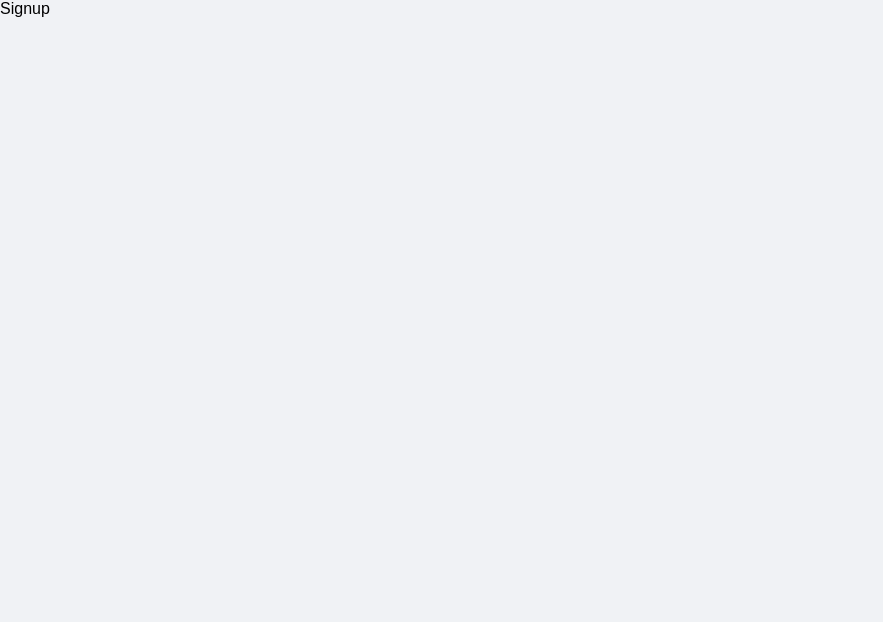
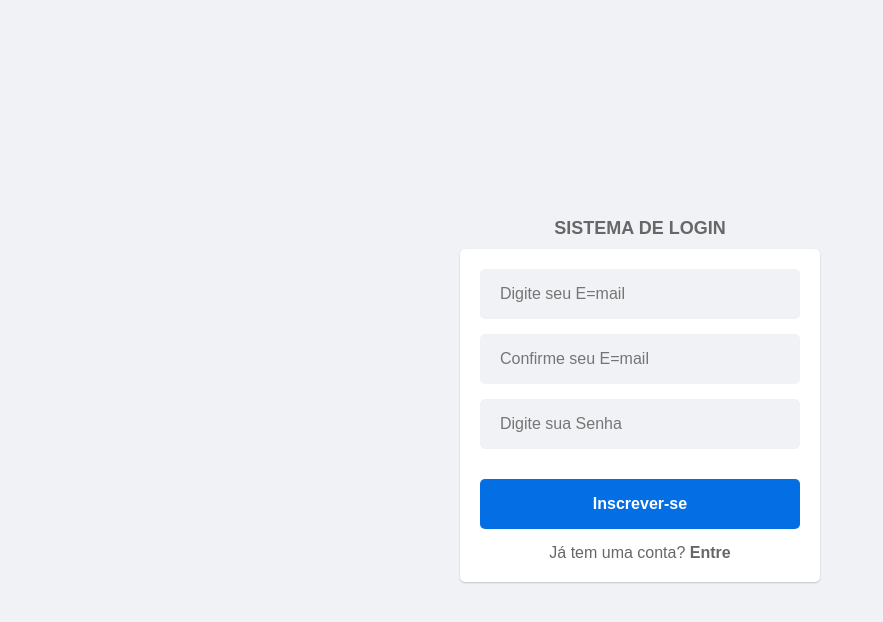
Before and after one commit to 1NicolasLima/sistema-login, a React (Create React App) app: page /signup in a window 1280 px wide. Shown: the top 622 px of the page, without its empty margins (0-883 px from the left). Built offline with nearby package versions, Linux system fonts and the light colour scheme.

Commit message:
Sign up estilização e lógica

```diff
--- a/src/pages/Signup/index.js
+++ b/src/pages/Signup/index.js
@@ -1,8 +1,72 @@
-import React from "react";
+import React, { useState } from "react";
+import { Link, useNavigate } from "react-router-dom";
+import Button from "../../components/Button";
+import Input from "../../components/Input";
+import useAuth from "../../hooks/useAuth";
+import * as C from "./styles";
 
 const Signup = () => {
+
+    const [email, setEmail] = useState("");
+    const [emailConf, setEmailConf] = useState("")
+    const [senha, setSenha] = useState("")
+    const [error, setError] = useState("")
+    const navigate = useNavigate();
+
+    const { signup } = useAuth();
+
+    const handleSignup = () => {
+        if (!email | !emailConf | !senha) {
+            setError("Preencha todos os campos");
+            return;
+        } else if (email !== emailConf) {
+            setError("Os e-mails não são iguais");
+            return;
+        }
+
+        const res = signup(email, senha);
+
+        if (res) {
+            setError(res);
+            return;
+        }
+
+        alert("Usuário cadastrado com sucesso!")
+        navigate("/");
+    };
+
     return (
-        <div>Signup</div>
+        <C.Container>
+            <C.Label>SISTEMA DE LOGIN</C.Label>
+            <C.Content>
+                <Input
+                    type="email"
+                    placeholder="Digite seu E=mail"
+                    value={email}
+                    onChange={(e) => [setEmail(e.target.value), setError("")]}
+                />
+                <Input
+                    type="email"
+                    placeholder="Confirme seu E=mail"
+                    value={emailConf}
+                    onChange={(e) => [setEmailConf(e.target.value), setError("")]}
+                />
+                <Input
+                    type="password"
+                    placeholder="Digite sua Senha"
+                    value={senha}
+                    onChange={(e) => [setSenha(e.target.value), setError("")]}
+                />
+                <C.labelError>{error}</C.labelError>
+                <Button Text="Inscrever-se" onClick={handleSignup} />
+                <C.LabelSignin>
+                    Já tem uma conta?
+                    <C.Strong>
+                        <Link to="/">&nbsp;Entre</Link>
+                    </C.Strong>
+                </C.LabelSignin>
+            </C.Content>
+        </C.Container>
     )
 }
 
--- a/src/pages/Signup/styles.js
+++ b/src/pages/Signup/styles.js
@@ -0,0 +1,50 @@
+import styled from "styled-components";
+
+export const Container = styled.div`
+    display: flex;
+    align-items: center;
+    justify-content: center;
+    flex-direction: column;
+    gap: 10px;
+    height: 100vh;
+`;
+
+export const Content = styled.div`
+    gap: 15px;
+    display: flex;
+    align-items: center;
+    justify-content: center;
+    flex-direction: column;
+    width: 100%;
+    box-shadow: 0 1px 2px #0003;
+    background-color: white;
+    max-width: 360px;
+    padding: 20px;
+    border-radius: 5px;
+`;
+
+
+export const Label = styled.label`
+font-size: 18px;
+font-weight: 600;
+color: #676767;
+`;
+
+export const LabelSignin = styled.label`
+    font-size: 16px;
+    color: #676767;
+`;
+
+export const labelError = styled.label`
+    font-size: 14px;
+    color: red;
+`;
+
+export const Strong = styled.strong`
+    cursor: pointer;
+
+    a{
+    text-decoration: none;
+    color: #676767
+    }
+`;
```
